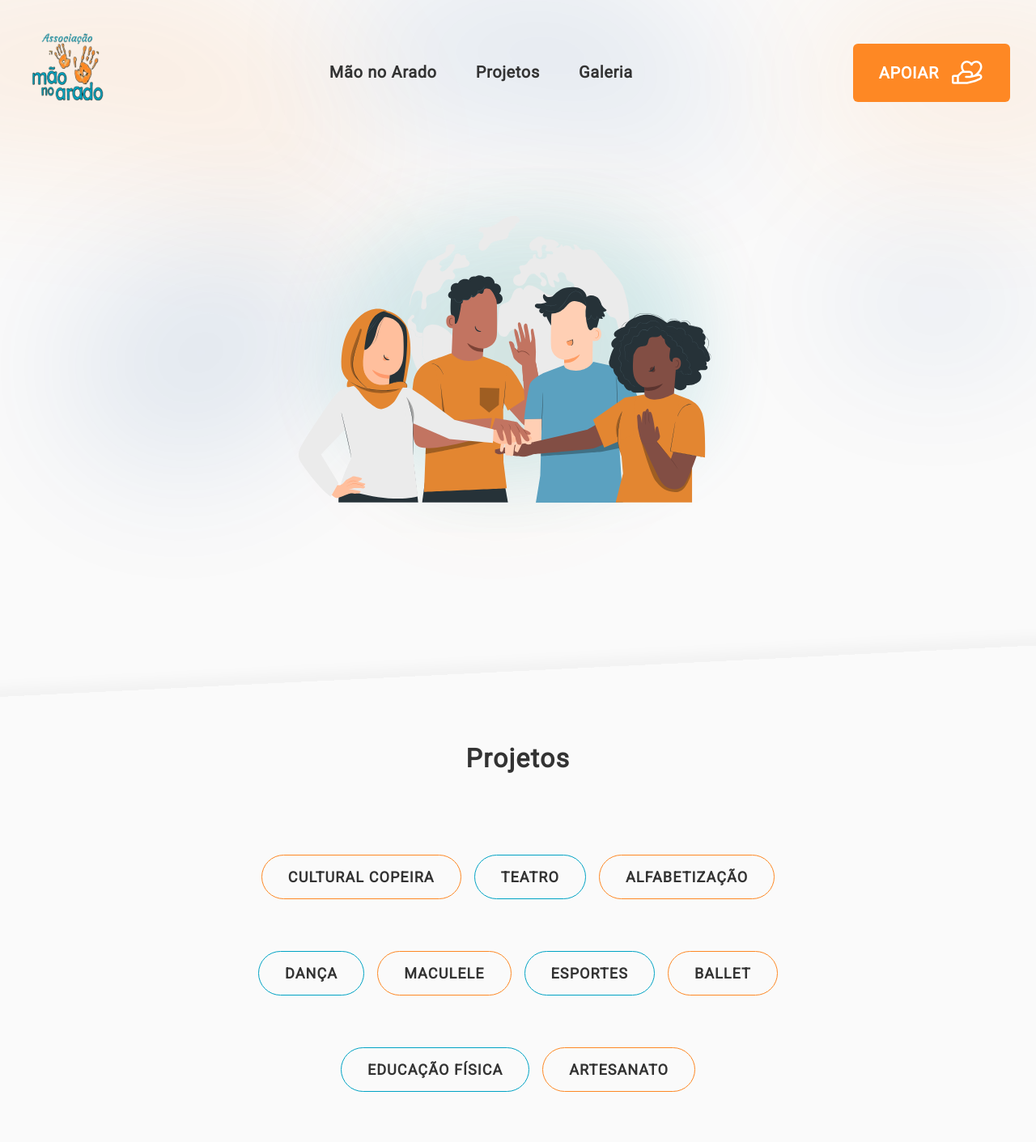
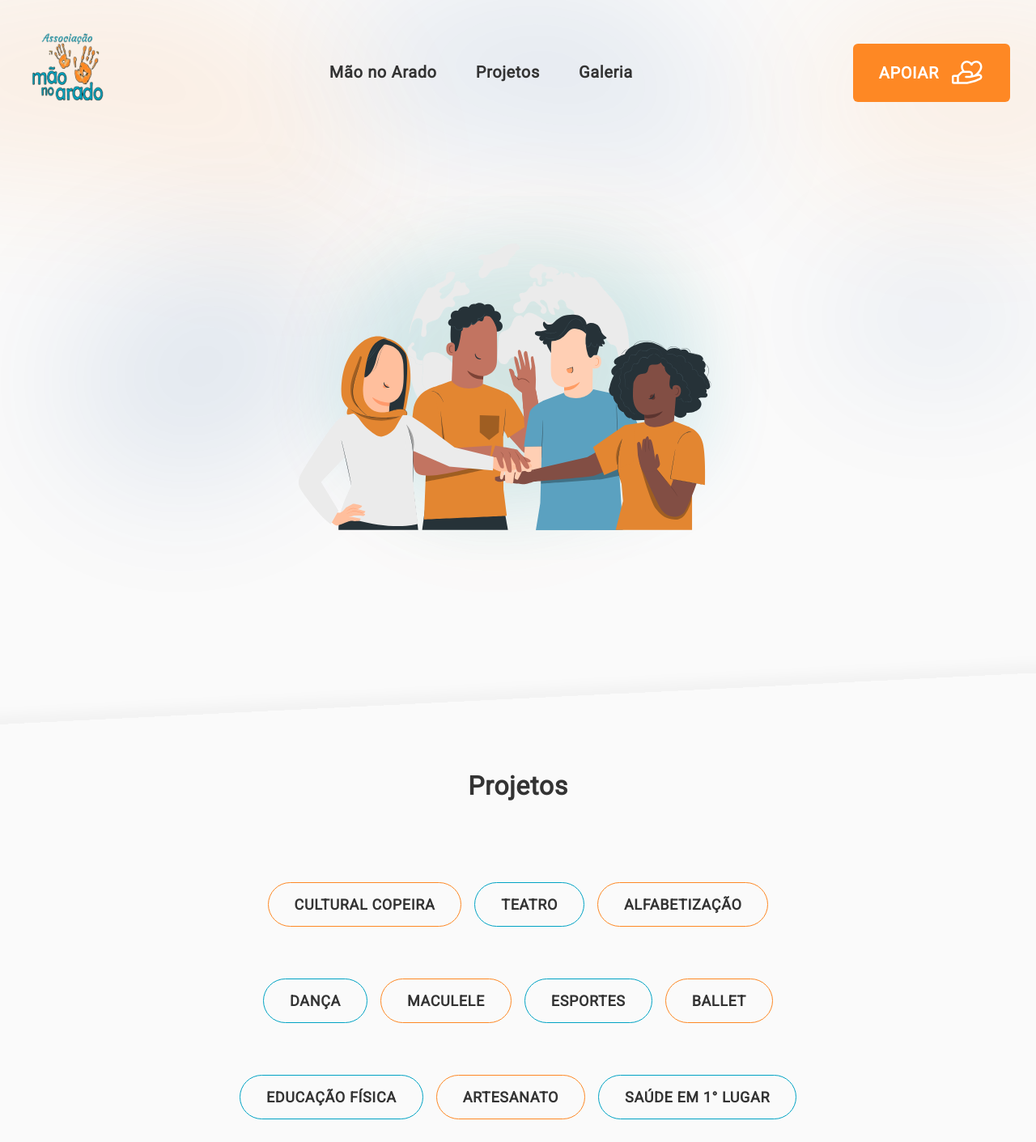
Before and after one commit to marcosaureliob/maoNoArado, a Next.js app: page /project in a window 1280 px wide. Shown: the top 1411 px of the page at 81% size. Built offline with nearby package versions, Linux system fonts and the light colour scheme.

Commit message:
Project page review

```diff
--- a/src/styles/page/project.ts
+++ b/src/styles/page/project.ts
@@ -20,7 +20,7 @@ export const ProjectBanner = styled('section', {
   position: 'relative',
 
   width: '100%',
-  padding: '13rem 0 6.25rem',
+  padding: '15.125rem 0 6.25rem',
 
   display: 'flex',
   justifyContent: 'center',
@@ -78,7 +78,6 @@ export const ProjectBox = styled('section', {
 
   h2: {
     fontSize: '2rem',
-    letterSpacing: '0.04em',
   },
 
   div: {
@@ -122,7 +121,6 @@ export const Tag = styled('span', {
   fontWeight: '700',
   padding: '1rem 2rem',
   textTransform: 'uppercase',
-  letterSpacing: '0.06em',
 
   '@mobile': {
     fontSize: '0.625rem',
@@ -140,6 +138,5 @@ export const BenefitBox = styled('section', {
 
   h2: {
     fontSize: '2rem',
-    letterSpacing: '0.04em',
   },
 })
```
